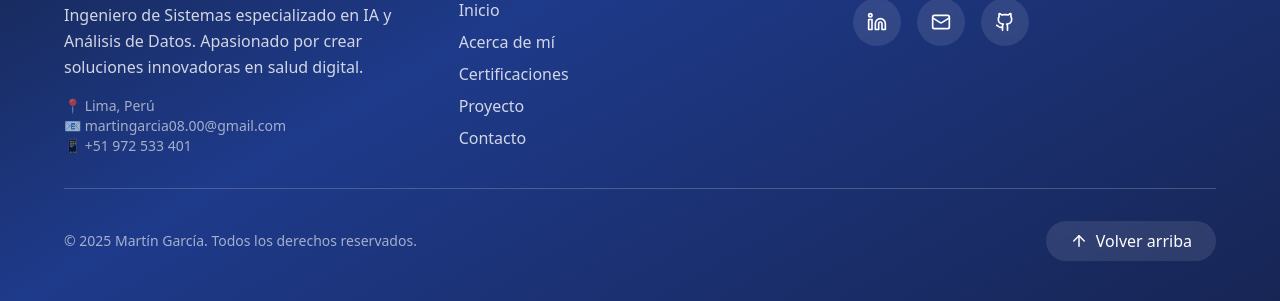
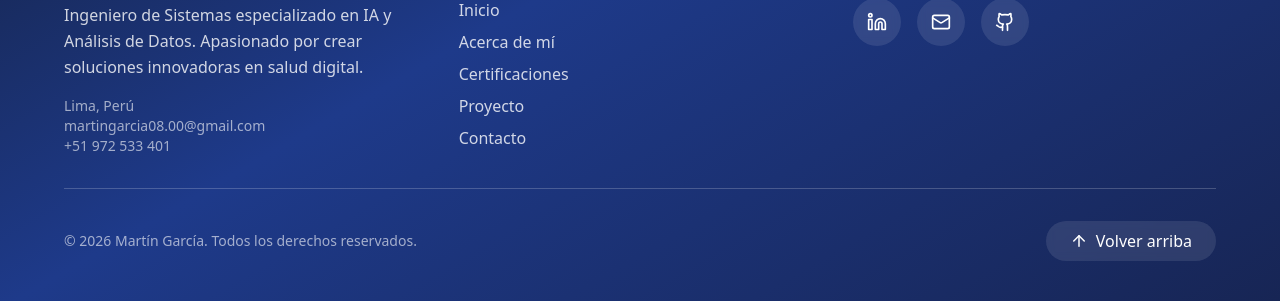
Before and after one commit to MartinRGC/landpmg-react, a React (Create React App) app: page / in a window 1280 px wide. Shown: the part 4694-4995 px from the top of the page. Built offline with nearby package versions, Linux system fonts and the light colour scheme.

Commit message:
Icons removal

```diff
--- a/src/components/Footer.jsx
+++ b/src/components/Footer.jsx
@@ -56,9 +56,9 @@ const Footer = () => {
               Apasionado por crear soluciones innovadoras en salud digital.
             </p>
             <p className="text-white/60 text-sm">
-              📍 Lima, Perú<br />
-              📧 martingarcia08.00@gmail.com<br />
-              📱 +51 972 533 401
+               Lima, Perú<br />
+               martingarcia08.00@gmail.com<br />
+               +51 972 533 401
             </p>
           </div>
 
@@ -130,7 +130,7 @@ const Footer = () => {
         {/* Bottom bar */}
         <div className="border-t border-white/20 pt-8 flex flex-col md:flex-row justify-between items-center gap-4">
           <p className="text-white/60 text-sm text-center md:text-left">
-            © 2025 Martín García. Todos los derechos reservados.
+            © 2026 Martín García. Todos los derechos reservados.
           </p>
 
           <button
```
